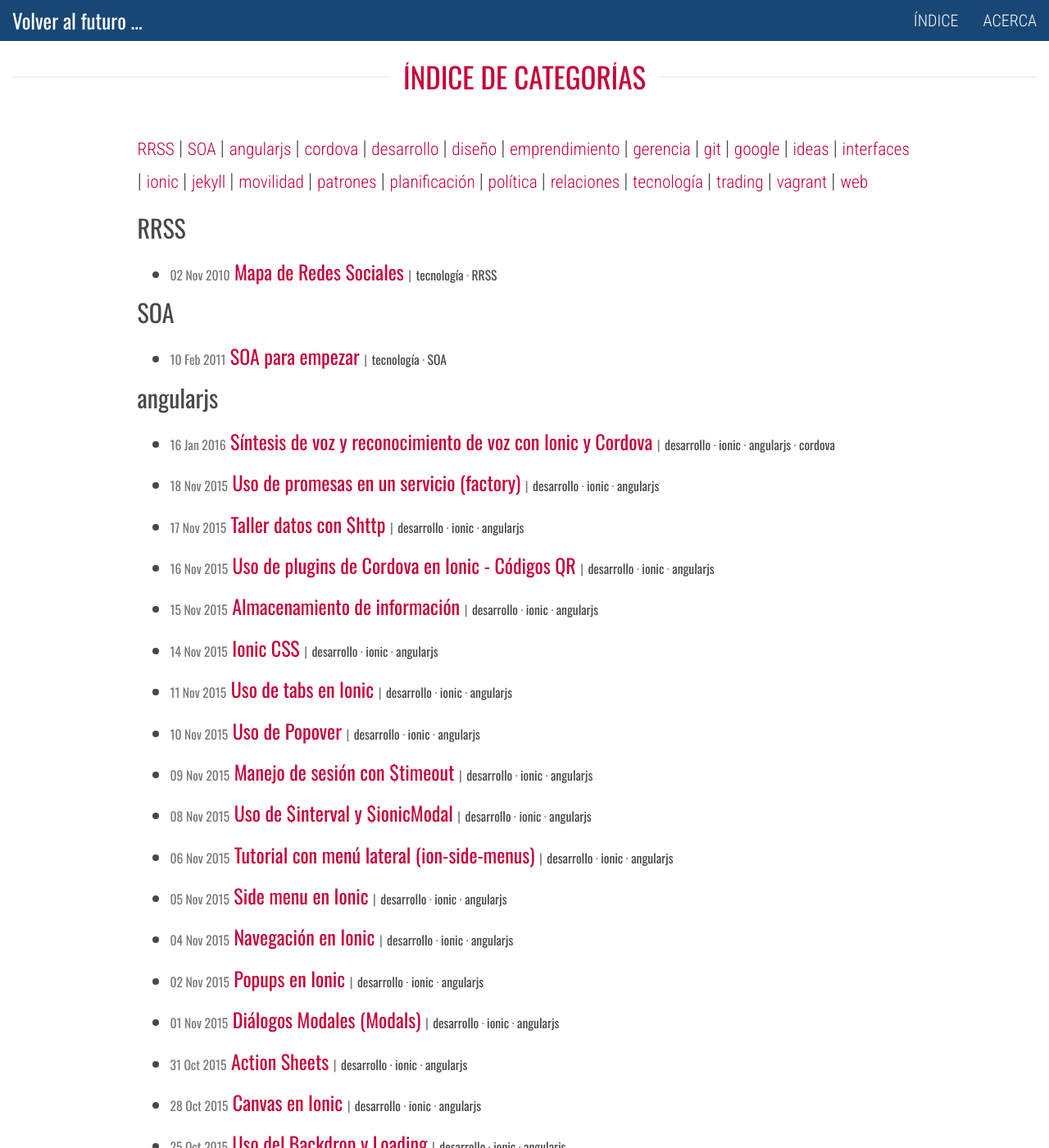
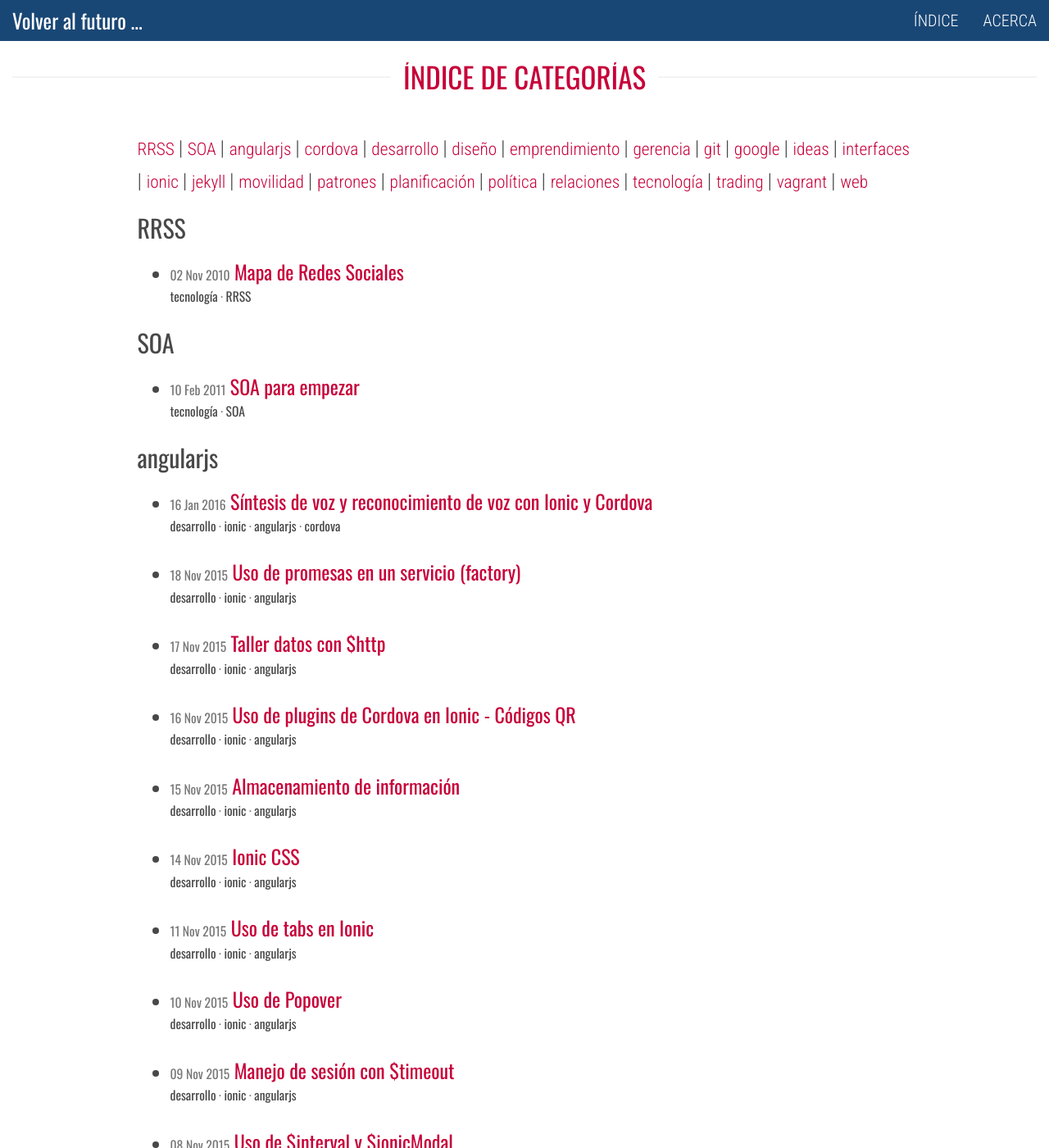
Before and after one commit to aaramirez/aaramirez.github.io, a Jekyll site: the page built from indice.html, in a window 1280 px wide and 1400 px high. Shown: the whole window at 82% size. Built offline with Jekyll 4.4.1, drawn with Linux system fonts in a browser that asks for light colours; nearby versions of some CDN libraries; some of the changed text lies outside the part shown.

Commit message:
Fixing index page

```diff
--- a/indice.html
+++ b/indice.html
@@ -41,10 +41,11 @@ permalink: /indice/
 		 <small>{{ post.date | date_to_string }}</small>
 		 {{ post.title }}
 		 </a>
-		 <small>|</small>
+		 <p>
 		 {% for cat in post.categories %}
 			 <small><a class="cat" href="#{{ cat | slugify }}">{{ cat }}</a>{% unless forloop.last %} &middot; {% endunless %}</small>
 		 {% endfor %}
+		</p>
 		 </h3>
 		 </li>
 		 {% endif %}
```
